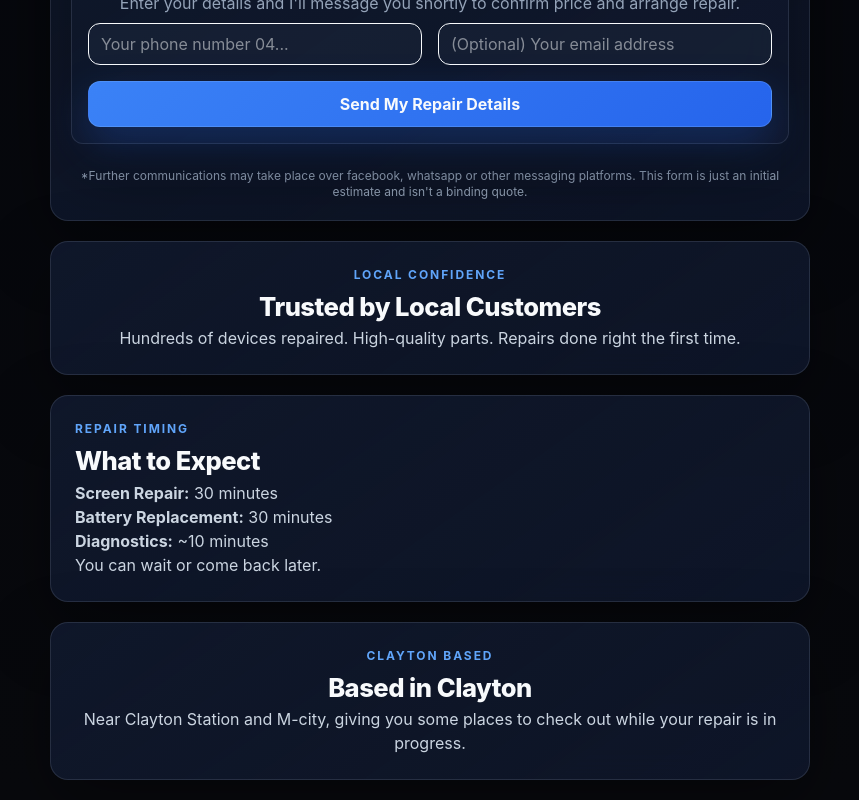
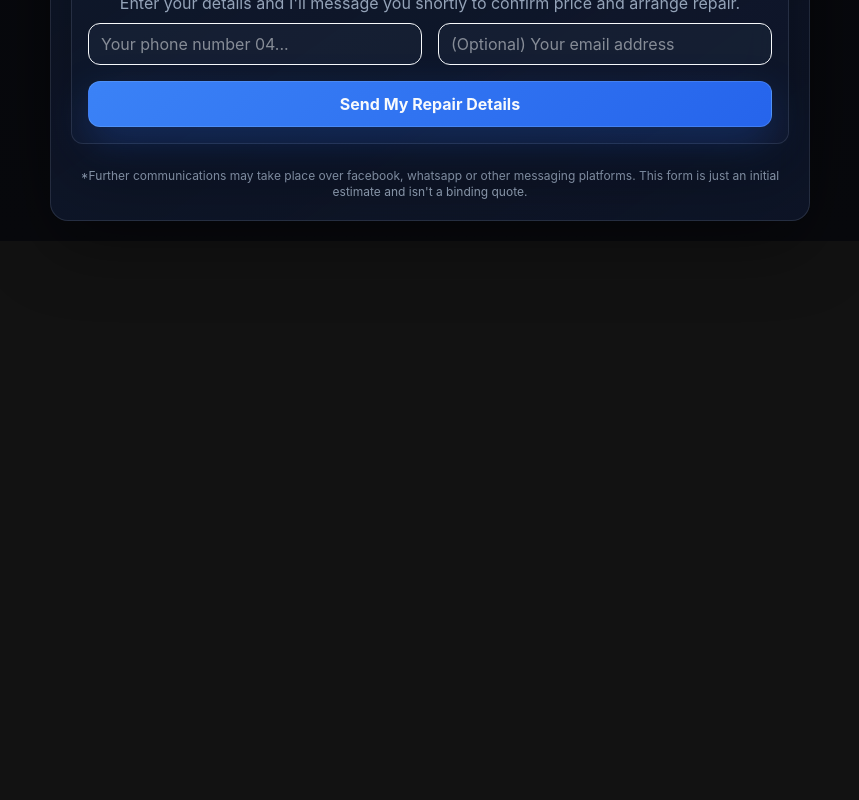
Before and after one commit to SemogEnaz/repair_website, a Vue app: page / in a window 1280 px wide. Shown: the part 1512-2312 px from the top of the page, without its empty margins (210-1069 px from the left). After the commit the page ends 1753 px from the top, so only its background shows below. Built offline with nearby package versions, Linux system fonts and the light colour scheme.

Commit message:
Removed some excess parts from home page. I think they were kinda nice actually. Might add footer later

```diff
--- a/src/views/HomePage.vue
+++ b/src/views/HomePage.vue
@@ -5,30 +5,6 @@
     <Hero/>
     <Contact/>
     <Calculator/>
-
-    <!-- TRUST -->
-    <section class="tech-panel content-section trust-section">
-      <p class="tech-eyebrow">Local confidence</p>
-      <h2>Trusted by Local Customers</h2>
-      <p class="tech-muted">Hundreds of devices repaired. High-quality parts. Repairs done right the first time.</p>
-    </section>
-
-    <!-- EXPECT -->
-    <section class="tech-panel content-section expect">
-      <p class="tech-eyebrow">Repair timing</p>
-      <h2>What to Expect</h2>
-      <p class="tech-muted"><strong>Screen Repair:</strong> 30 minutes</p>
-      <p class="tech-muted"><strong>Battery Replacement:</strong> 30 minutes</p>
-      <p class="tech-muted"><strong>Diagnostics:</strong> ~10 minutes</p>
-      <p class="tech-muted">You can wait or come back later.</p>
-    </section>
-
-    <!-- LOCATION -->
-    <section class="tech-panel content-section location">
-      <p class="tech-eyebrow">Clayton based</p>
-      <h2>Based in Clayton</h2>
-      <p class="tech-muted">Near Clayton Station and M-city, giving you some places to check out while your repair is in progress.</p>
-    </section>
 
   </div>
 
```
